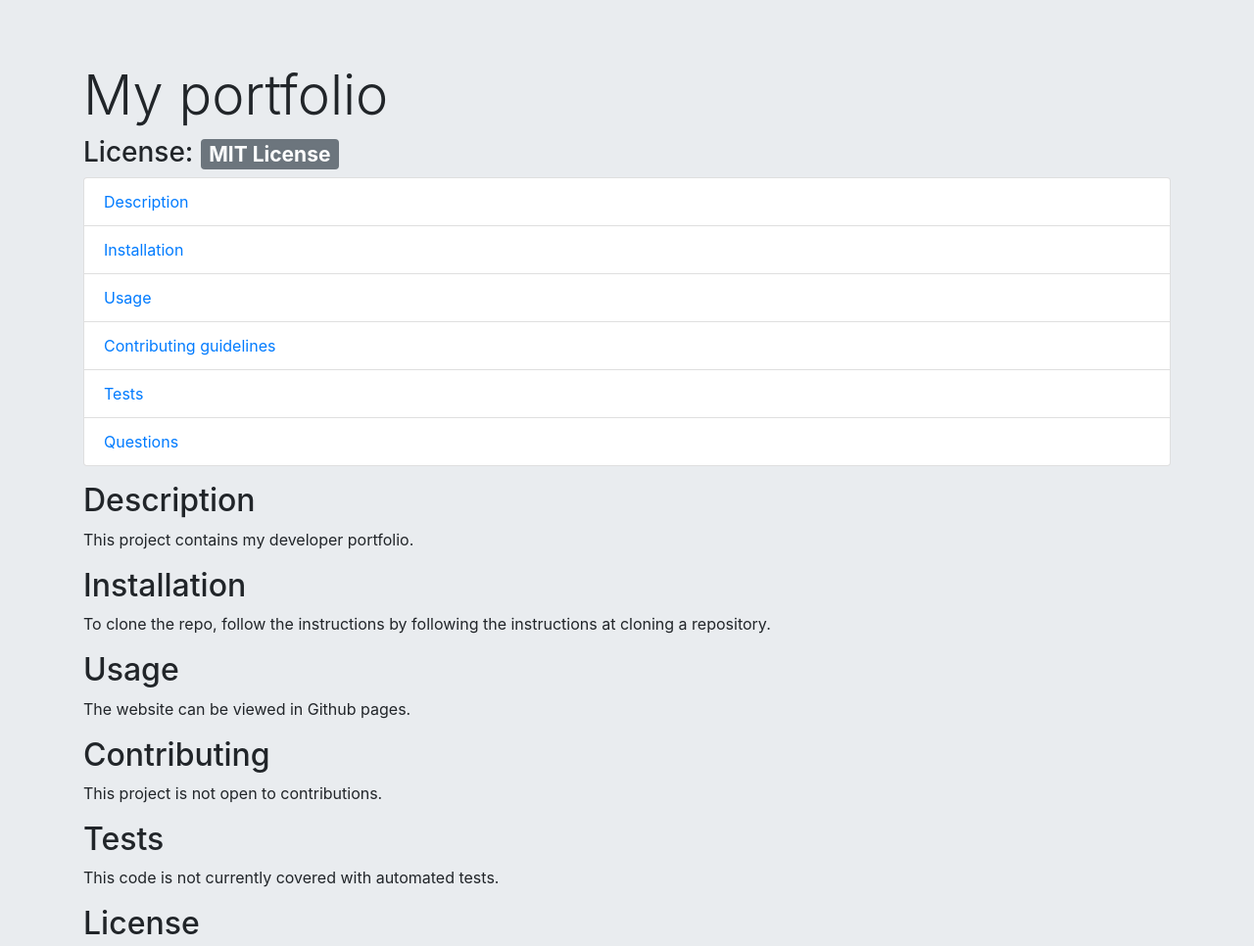
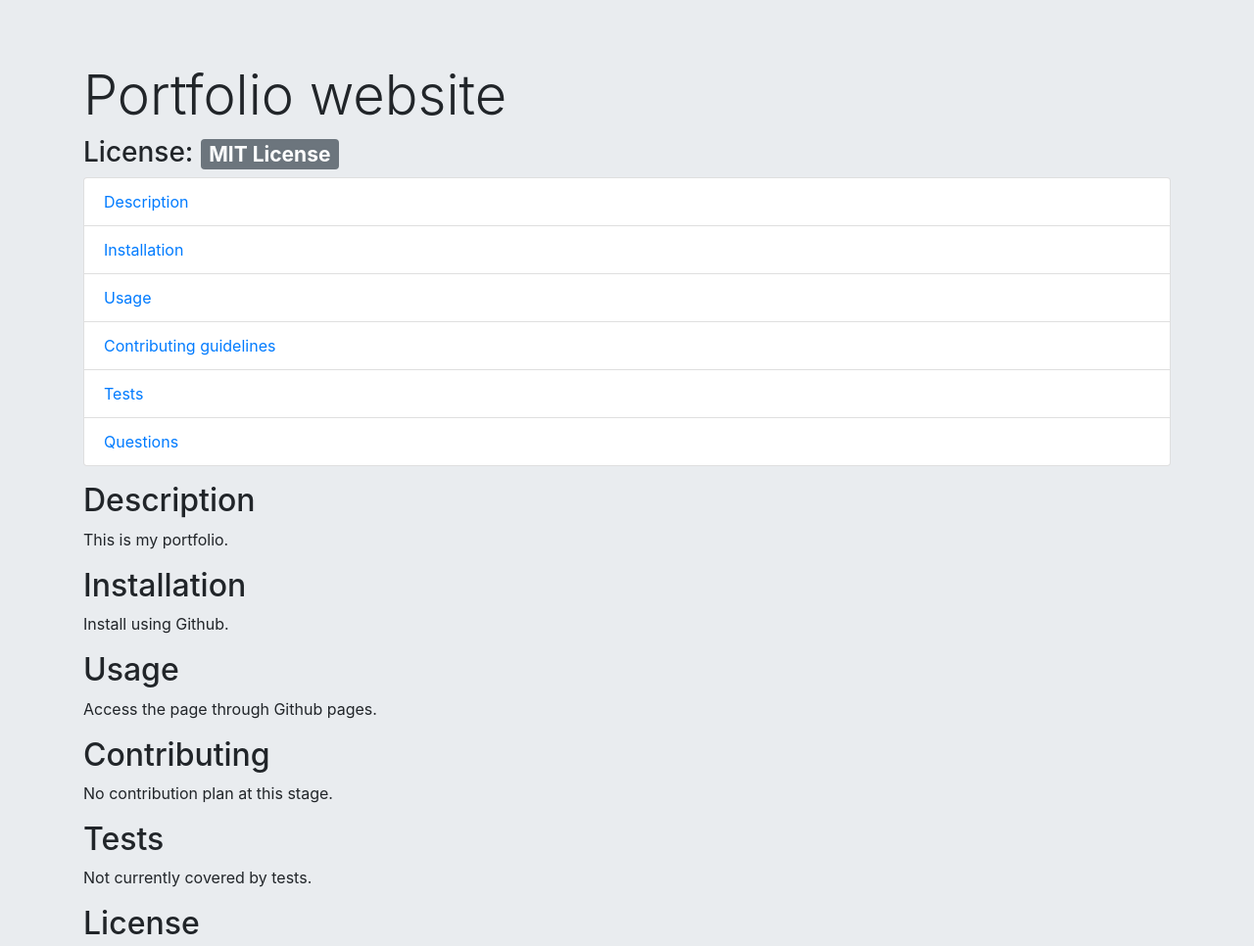
Before and after one commit to RachelHarris90/readme-generator, a website: page index.html in a window 1280 px wide. Shown: the top 966 px of the page at 98% size. Drawn offline with nearby package versions, Linux system fonts and the light colour scheme.

```diff
--- a/index.html
+++ b/index.html
@@ -9,7 +9,7 @@
 <body>
   <div class="jumbotron jumbotron-fluid">
   <div class="container">
-    <h1 class="display-4">My portfolio</h1>
+    <h1 class="display-4">Portfolio website</h1>
     <h3>License: <span class="badge badge-secondary">MIT License</span></h3>
     <ul class="list-group pb-3">
       <li class="list-group-item"><a href="#description">Description</a></li>
@@ -20,15 +20,15 @@
       <li class="list-group-item"><a href="#questions">Questions</a></li>
     </ul>
     <h2 class="display-5" id="description">Description</h2>
-      <p>This project contains my developer portfolio.</p>
+      <p>This is my portfolio.</p>
     <h2 class="display-5" id="installation">Installation</h2>
-      <p>To clone the repo, follow the instructions by following the instructions at cloning a repository.</p>
+      <p>Install using Github.</p>
     <h2 class="display-5" id="usage">Usage</h2>
-      <p>The website can be viewed in Github pages.</p>
+      <p>Access the page through Github pages.</p>
     <h2 class="display-5" id="contribution">Contributing</h2>
-      <p>This project is not open to contributions.</p>
+      <p>No contribution plan at this stage.</p>
     <h2 class="display-5" id="test">Tests</h2>
-      <p>This code is not currently covered with automated tests.</p>
+      <p>Not currently covered by tests.</p>
     <h2 class="display-5" id="license">License</h2>
       <p>The license for this project is MIT License.</p>
     <h2 class="display-5" id="questions">Questions</h2>
```
Also changed, not shown: README.md, index.js (renamed from assets/scripts/index.js).
